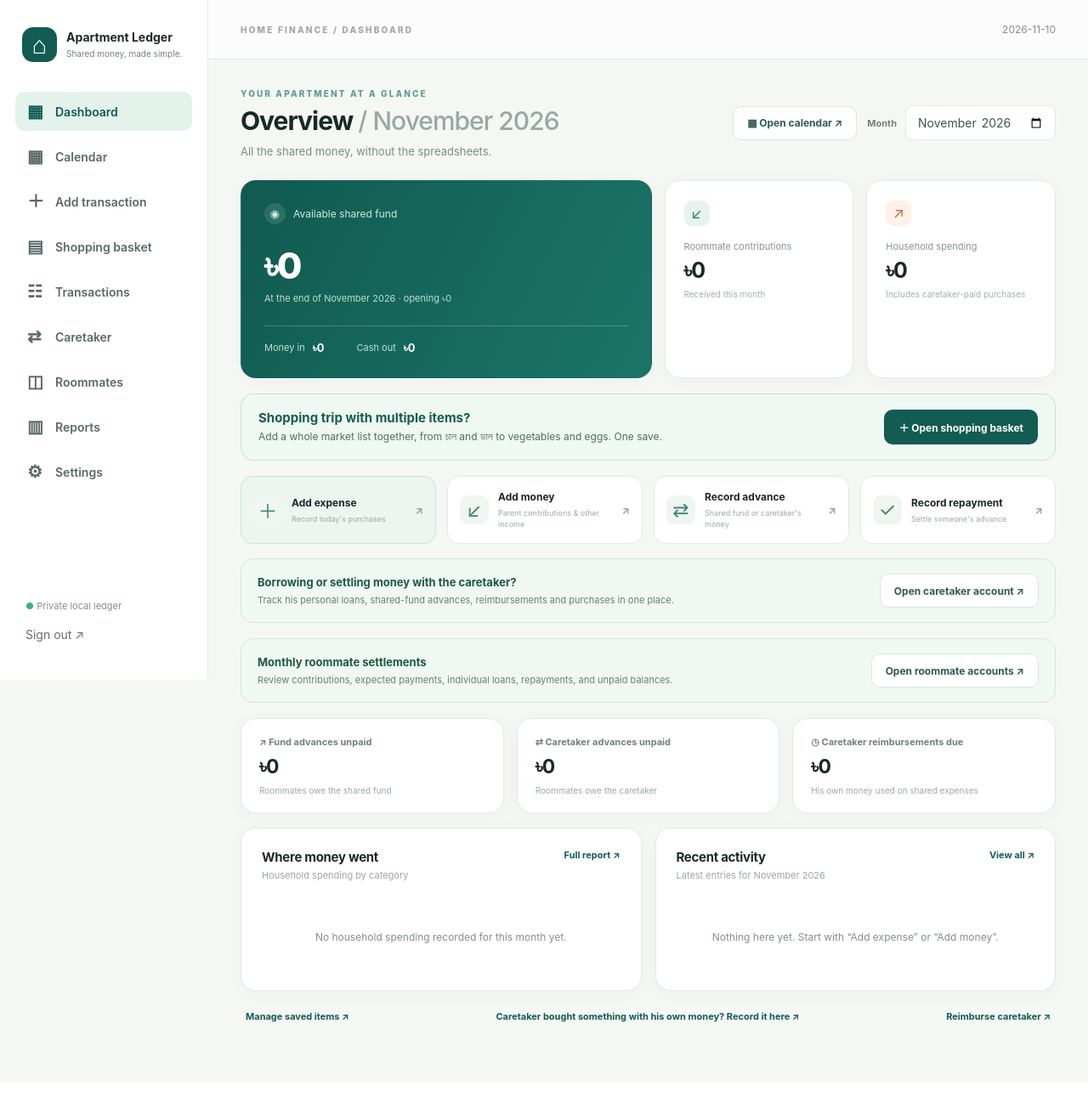
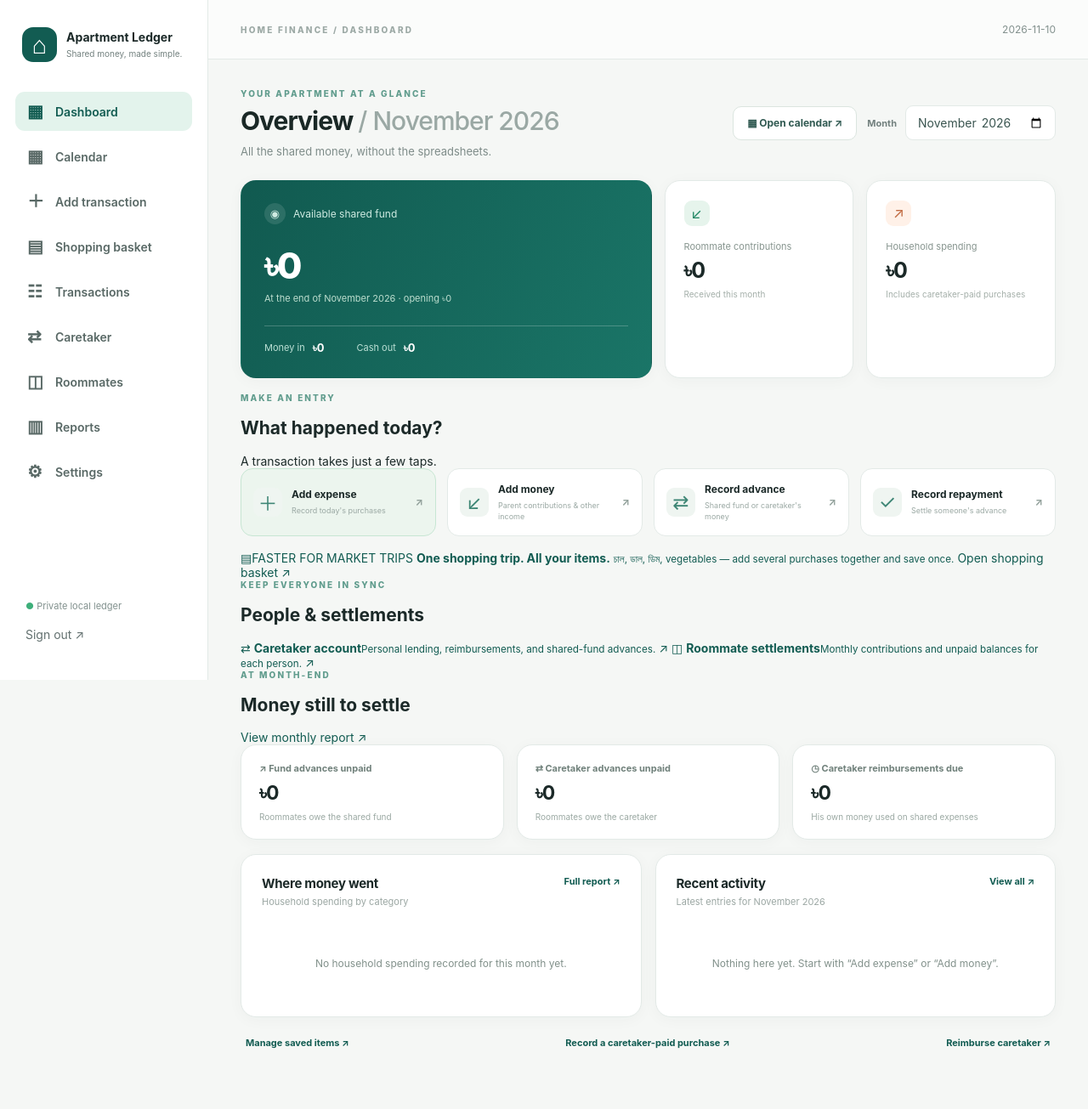
Before and after one commit to Rafidabd/apartment-ledger, a Flask app: page / in a window 1280 px wide. Shown: the whole page at 85% size. Before the commit the page ends 1203 px from the top, so only its background shows below. Run offline with Flask 3, Linux system fonts and the light colour scheme; the visitor is signed in with stand-in values (Sample User, id 1); data comes from the database, SQL or seed files in the repository; data that the repository does not hold is empty.

Commit message:
Reorganize dashboard into quick entry, accounts, and financial insights

```diff
--- a/templates/dashboard.html
+++ b/templates/dashboard.html
@@ -16,24 +16,47 @@
       <div class="card stat"><div class="stat-icon coral">↗</div><p>Household spending</p><h2>{{ money(data.household) }}</h2><small>Includes caretaker-paid purchases</small></div>
     </div>
   </section>
-  <div class="basket-cta"><div><strong>Shopping trip with multiple items?</strong><p>Add a whole market list together, from চাল and ডাল to vegetables and eggs. One save.</p></div><a class="btn btn-primary" href="{{ url_for('basket') }}">＋ Open shopping basket</a></div>
-  <section class="action-grid" aria-label="Quick actions">
+  <section class="dashboard-section dashboard-entry-section" aria-labelledby="dashboard-actions-title">
+    <div class="dashboard-section-title"><div><p class="eyebrow">MAKE AN ENTRY</p><h2 id="dashboard-actions-title">What happened today?</h2></div><span class="dashboard-section-caption">A transaction takes just a few taps.</span></div>
+    <div class="dashboard-entry-layout">
+    <div class="action-grid" aria-label="Quick actions">
     <a class="action primary-action" href="{{ url_for('record',kind='expense') }}"><span class="action-icon">＋</span><span><strong>Add expense</strong><small>Record today's purchases</small></span><b>↗</b></a>
     <a class="action" href="{{ url_for('record',kind='money') }}"><span class="action-icon">↙</span><span><strong>Add money</strong><small>Parent contributions & other income</small></span><b>↗</b></a>
     <a class="action" href="{{ url_for('record',kind='advance') }}"><span class="action-icon">⇄</span><span><strong>Record advance</strong><small>Shared fund or caretaker's money</small></span><b>↗</b></a>
     <a class="action" href="{{ url_for('record',kind='repayment') }}"><span class="action-icon">✓</span><span><strong>Record repayment</strong><small>Settle someone's advance</small></span><b>↗</b></a>
+    </div>
+    <a class="dashboard-basket-feature" href="{{ url_for('basket') }}">
+      <span class="basket-feature-top"><span class="basket-feature-icon">▤</span><span class="basket-feature-tag">FASTER FOR MARKET TRIPS</span></span>
+      <strong>One shopping trip. All your items.</strong>
+      <small>চাল, ডাল, ডিম, vegetables — add several purchases together and save once.</small>
+      <span class="basket-feature-cta">Open shopping basket <span aria-hidden="true">↗</span></span>
+    </a>
+    </div>
   </section>
-  <div class="caretaker-dashboard-link">
-    <div><strong>Borrowing or settling money with the caretaker?</strong><p>Track his personal loans, shared-fund advances, reimbursements and purchases in one place.</p></div>
-    <a class="btn btn-outline" href="{{ url_for('caretaker_view',month=data.month) }}">Open caretaker account ↗</a>
-  </div>
-  <div class="caretaker-dashboard-link"><div><strong>Monthly roommate settlements</strong><p>Review contributions, expected payments, individual loans, repayments, and unpaid balances.</p></div><a class="btn btn-outline" href="{{ url_for('settlements',month=data.month) }}">Open roommate accounts ↗</a></div>
-  <section class="small-stat-grid">
+  <section class="dashboard-section dashboard-accounts" aria-label="Connected accounts">
+    <div class="dashboard-section-title"><div><p class="eyebrow">KEEP EVERYONE IN SYNC</p><h2>People & settlements</h2></div></div>
+    <div class="dashboard-route-grid">
+      <a class="dashboard-route-card" href="{{ url_for('caretaker_view',month=data.month) }}">
+        <span class="dashboard-route-icon">⇄</span>
+        <span><strong>Caretaker account</strong><small>Personal lending, reimbursements, and shared-fund advances.</small></span>
+        <span class="dashboard-route-arrow" aria-hidden="true">↗</span>
+      </a>
+      <a class="dashboard-route-card" href="{{ url_for('settlements',month=data.month) }}">
+        <span class="dashboard-route-icon">◫</span>
+        <span><strong>Roommate settlements</strong><small>Monthly contributions and unpaid balances for each person.</small></span>
+        <span class="dashboard-route-arrow" aria-hidden="true">↗</span>
+      </a>
+    </div>
+  </section>
+  <section class="dashboard-section dashboard-outstanding" aria-label="Outstanding balances">
+    <div class="dashboard-section-title"><div><p class="eyebrow">AT MONTH-END</p><h2>Money still to settle</h2></div><a href="{{ url_for('reports',month=data.month) }}">View monthly report ↗</a></div>
+    <div class="small-stat-grid">
     <div class="card small-stat"><span>↗ Fund advances unpaid</span><strong>{{ money(data.current.fund_due) }}</strong><small>Roommates owe the shared fund</small></div>
     <div class="card small-stat"><span>⇄ Caretaker advances unpaid</span><strong>{{ money(data.current.caretaker_due) }}</strong><small>Roommates owe the caretaker</small></div>
     <div class="card small-stat"><span>◷ Caretaker reimbursements due</span><strong>{{ money(data.current.expenses_due) }}</strong><small>His own money used on shared expenses</small></div>
+    </div>
   </section>
-  <section class="two-column">
+  <section class="two-column dashboard-insights">
     <div class="card panel">
       <div class="panel-title"><div><h3>Where money went</h3><p>Household spending by category</p></div><a href="{{ url_for('reports',month=data.month) }}">Full report ↗</a></div>
       {% if data.by_category %}
@@ -53,5 +76,5 @@
       {% else %}<div class="empty">Nothing here yet. Start with “Add expense” or “Add money”.</div>{% endif %}
     </div>
   </section>
-  <div class="helper-row"><a href="{{ url_for('settings') }}">Manage saved items ↗</a><a href="{{ url_for('record',kind='caretaker-expense') }}">Caretaker bought something with his own money? Record it here ↗</a><a href="{{ url_for('record',kind='reimburse') }}">Reimburse caretaker ↗</a></div>
+  <div class="helper-row dashboard-footer-links"><a href="{{ url_for('settings') }}">Manage saved items ↗</a><a href="{{ url_for('record',kind='caretaker-expense') }}">Record a caretaker-paid purchase ↗</a><a href="{{ url_for('record',kind='reimburse') }}">Reimburse caretaker ↗</a></div>
 {% endblock %}
```
